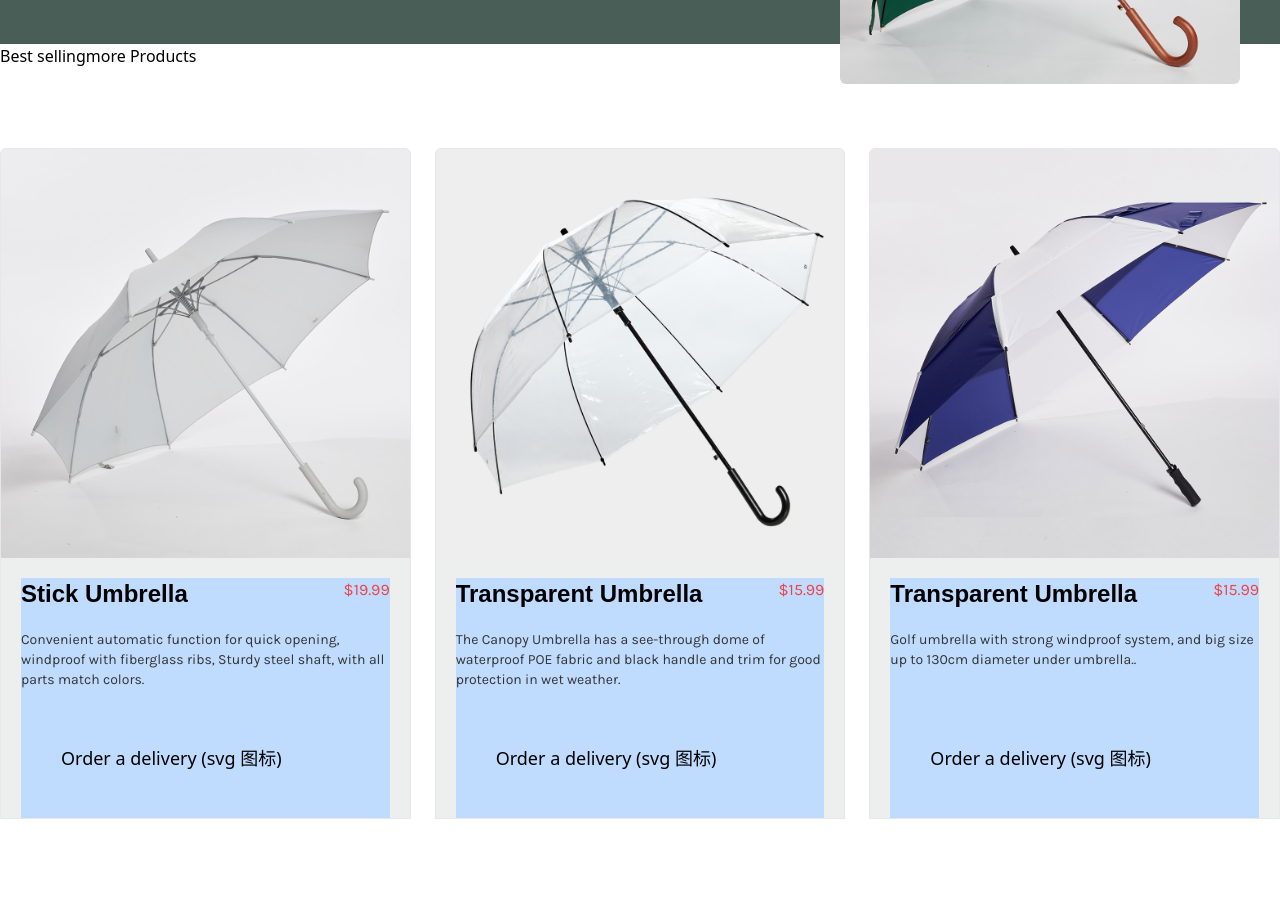
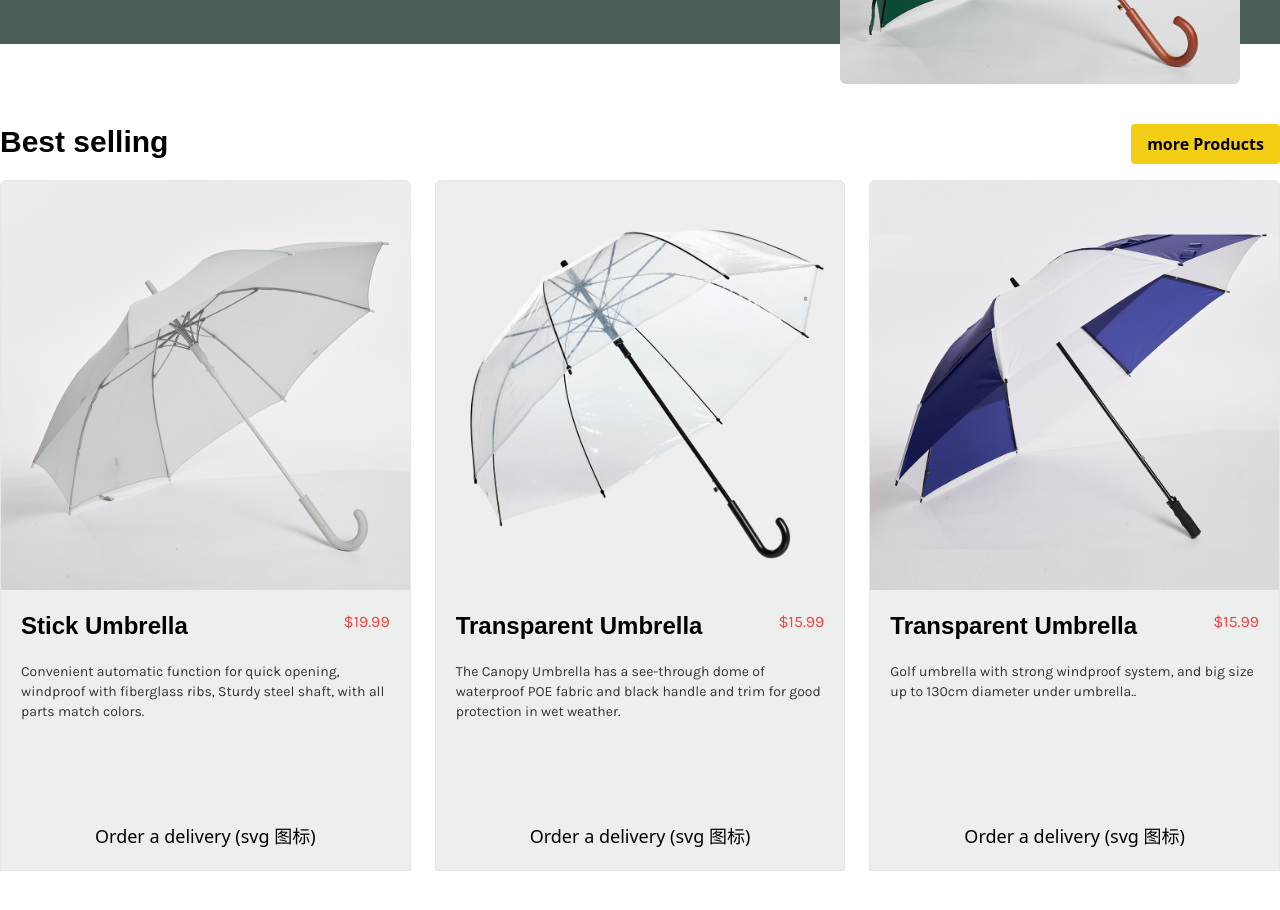
Before and after one commit to savvy1024/Homepage-template, a React (Create React App) app: page / in a window 1280 px wide. Shown: the part 520-1430 px from the top of the page. Built offline with nearby package versions, Linux system fonts and the light colour scheme; the HTML template or start-up script is replaced by a standard one; a web font is replaced by a local one.

Commit message:
update Bestselling component 2nd

```diff
--- a/src/components/Bestselling.js
+++ b/src/components/Bestselling.js
@@ -32,14 +32,14 @@ const Bestselling = () => {
   ];
 
   return (
-    <div>
-      <div className='flex '>
-        <h1>Best selling</h1>
+    <div className="container mx-auto my-20 max-w-1280 ">
+      <div className='flex flex-row justify-between '>
+        <h1 className="text-3xl font-headLines font-bold mb-5">Best selling</h1>
         <a href=''>
-          <button>more Products</button>
+          <button className="bg-primaryYellow hover:bg-secondaryPink text-black font-bold py-2 px-4 rounded">more Products</button>
         </a>
       </div>
-      <div className='container mx-auto my-20 max-w-1280 flex flex-col justify-around items-center space-x-6 flex-nowrap md:flex-row '>
+      <div className='flex flex-col justify-around items-center space-x-6 flex-nowrap md:flex-row '>
         {umbrella.map((umbrella) => {
           return <SpecialCard umbrella={umbrella} key={umbrella.name} />;
         })}
--- a/src/components/Hero.js
+++ b/src/components/Hero.js
@@ -9,7 +9,7 @@ const Hero=()=>{
                     YiYi Trade </h1>
                 <h2 className='text-2xl mt-5 font-parragrap text-white'>Chicago</h2>
                 <p className="text-white mt-5 font-parragrap w-[400px] text-left">We are family own umbrella business company since 1996. We have our own umbrella brand, also we can do OEM / ODM business.</p>
-                <button className="bg-primaryYellow py-2 px-6 text-lg rounded mt-5">more ...</button>
+                <button className="bg-primaryYellow hover:bg-secondaryPink text-black font-bold py-2 px-4 rounded mt-5">more ...</button>
             </div>
             <div className=" mx-auto md:mr-0">
                 <img className="w-[400px] rounded-md mb-10 mt-10 mr-10 md:-mb-10" src={heroimg} alt="hero" />
--- a/src/components/SpecialCard.js
+++ b/src/components/SpecialCard.js
@@ -12,7 +12,7 @@ const SpecialCard = ({ umbrella }) => {
           alt={umbrella.name}
         />
       </div>
-      <div className="mt-5 mx-5 h-60 bg-blue-200">
+      <div className="mt-5 mx-5 h-48">
         <div class='flex flex-row justify-between'>
           <h1 className='text-2xl font-bold font-headLines'>{umbrella.name}</h1>
           <span className='text-red-500 font-parragrap'>{umbrella.price}</span>
@@ -20,10 +20,11 @@ const SpecialCard = ({ umbrella }) => {
         <div className='text-sm font-parragrap text-secondary4 mt-5 h-24 '>
           <p>{umbrella.description}</p>
         </div>
-        <dir className='text-lg'>
+
+      </div>
+      <div className='text-lg items-center my-5'>
           <a href={umbrella.link}>Order a delivery (svg 图标)</a>
-        </dir>
-      </div>
+        </div>
     </div>
   );
 };
--- a/src/styles.css
+++ b/src/styles.css
@@ -714,6 +714,14 @@ video {
   height: 15rem;
 }
 
+.h-40 {
+  height: 10rem;
+}
+
+.h-48 {
+  height: 12rem;
+}
+
 .w-40 {
   width: 10rem;
 }
@@ -844,6 +852,16 @@ video {
   background-color: rgb(191 219 254 / var(--tw-bg-opacity));
 }
 
+.bg-gray-800 {
+  --tw-bg-opacity: 1;
+  background-color: rgb(31 41 55 / var(--tw-bg-opacity));
+}
+
+.bg-blue-500 {
+  --tw-bg-opacity: 1;
+  background-color: rgb(59 130 246 / var(--tw-bg-opacity));
+}
+
 .p-5 {
   padding: 1.25rem;
 }
@@ -881,6 +899,11 @@ video {
 .py-5 {
   padding-top: 1.25rem;
   padding-bottom: 1.25rem;
+}
+
+.px-4 {
+  padding-left: 1rem;
+  padding-right: 1rem;
 }
 
 .pb-10 {
@@ -951,10 +974,30 @@ video {
   color: rgb(255 255 255 / var(--tw-text-opacity));
 }
 
+.text-black {
+  --tw-text-opacity: 1;
+  color: rgb(0 0 0 / var(--tw-text-opacity));
+}
+
 .shadow-md {
   --tw-shadow: 0 4px 6px -1px rgb(0 0 0 / 0.1), 0 2px 4px -2px rgb(0 0 0 / 0.1);
   --tw-shadow-colored: 0 4px 6px -1px var(--tw-shadow-color), 0 2px 4px -2px var(--tw-shadow-color);
   box-shadow: var(--tw-ring-offset-shadow, 0 0 #0000), var(--tw-ring-shadow, 0 0 #0000), var(--tw-shadow);
+}
+
+.hover\:bg-blue-700:hover {
+  --tw-bg-opacity: 1;
+  background-color: rgb(29 78 216 / var(--tw-bg-opacity));
+}
+
+.hover\:bg-primaryGreen:hover {
+  --tw-bg-opacity: 1;
+  background-color: rgb(73 94 87 / var(--tw-bg-opacity));
+}
+
+.hover\:bg-secondaryPink:hover {
+  --tw-bg-opacity: 1;
+  background-color: rgb(238 153 114 / var(--tw-bg-opacity));
 }
 
 .group:hover .group-hover\:flex {
```
